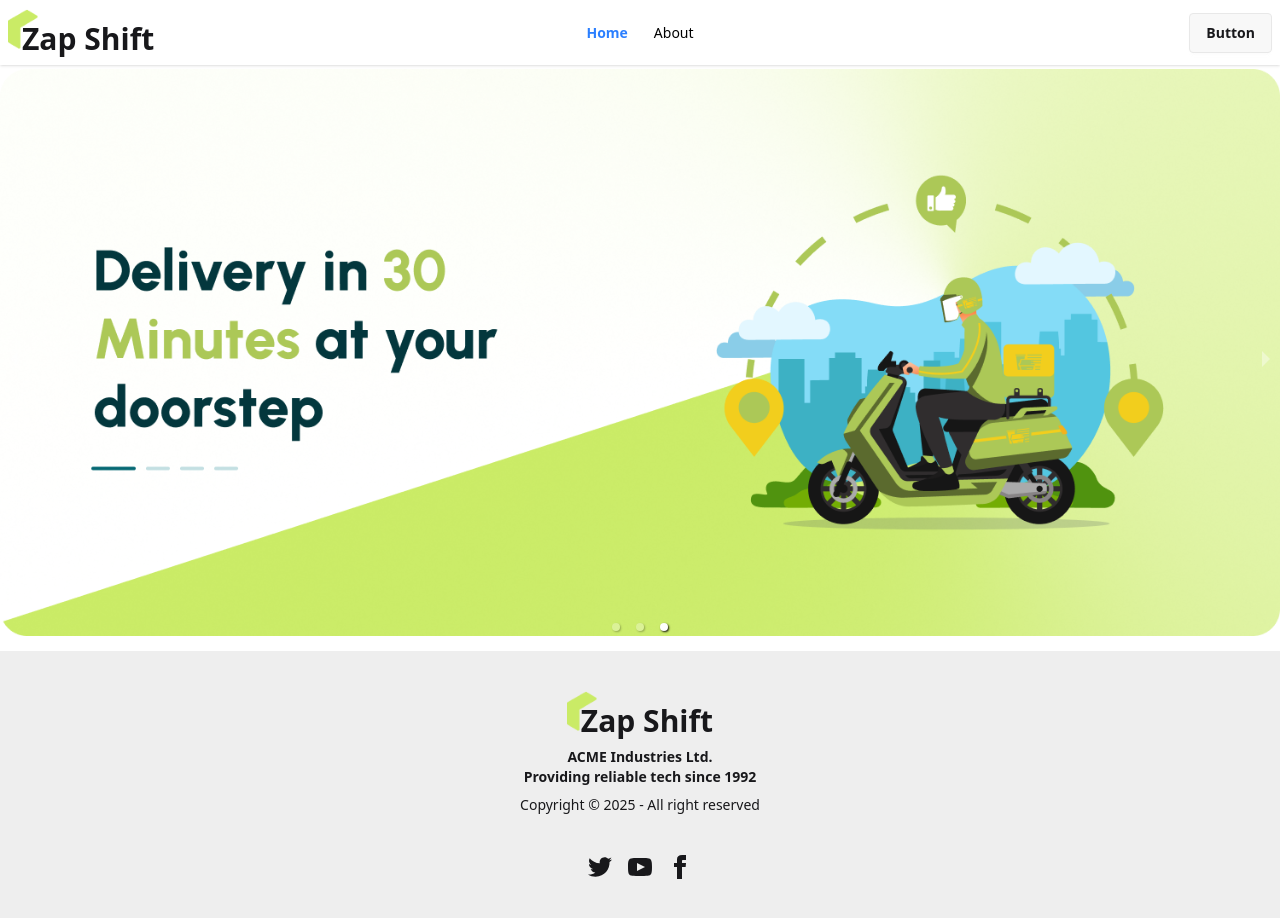
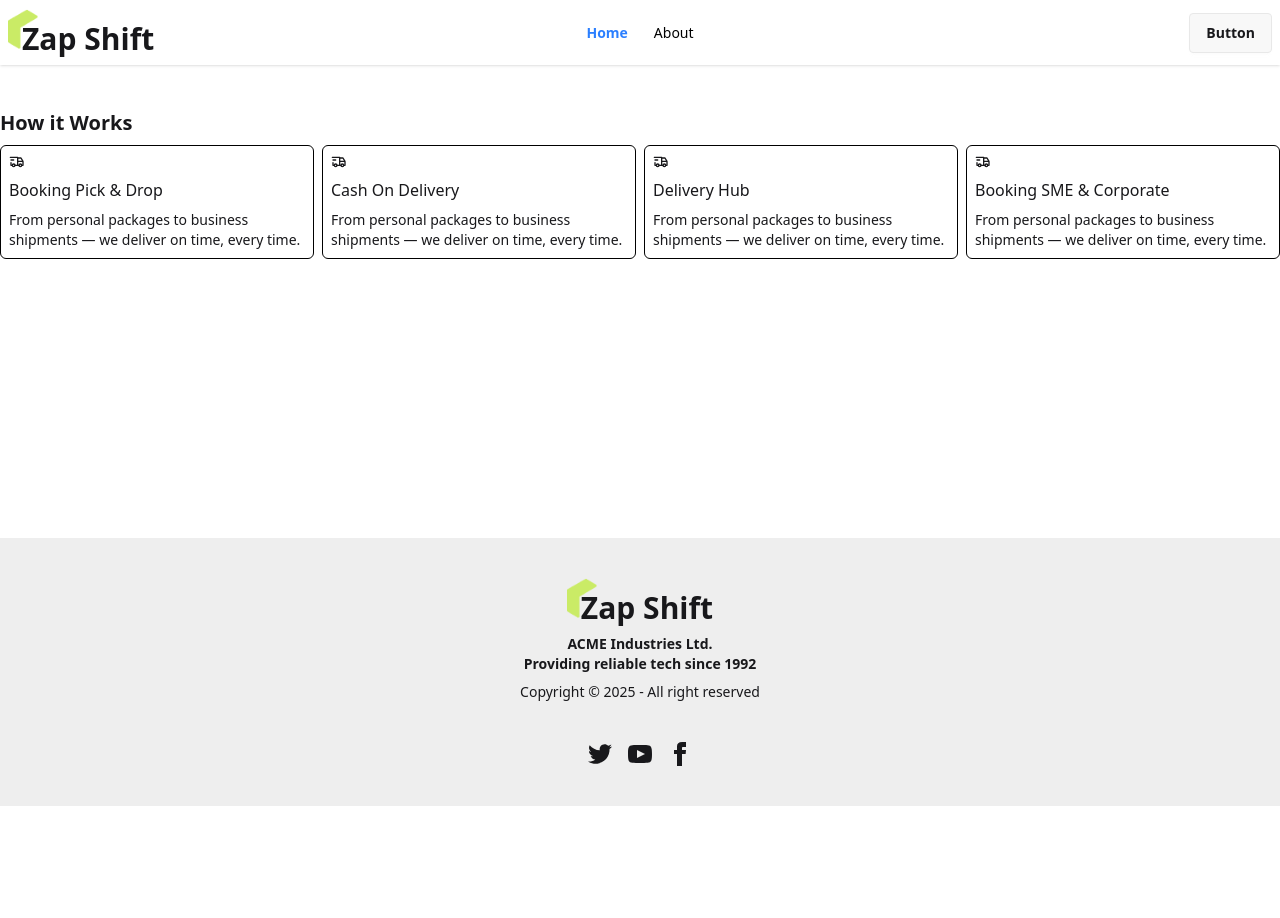
Before and after one commit to Shadmans-World/zap-shift-next, a Next.js app: page / in a window 1280 px wide. After the commit the page ends 806 px from the top, so only its background shows below. Built offline with nearby package versions, Linux system fonts and the light colour scheme.

Commit message:
How it works added

```diff
--- a/package.json
+++ b/package.json
@@ -11,6 +11,7 @@
     "next": "15.5.3",
     "react": "19.1.0",
     "react-dom": "19.1.0",
+    "react-icons": "^5.5.0",
     "react-responsive-carousel": "^3.2.23"
   },
   "devDependencies": {
--- a/src/app/page.tsx
+++ b/src/app/page.tsx
@@ -1,10 +1,12 @@
 import Banner from "@/components/Home/Banner/Banner";
+import HowItWorks from "@/components/Home/HowItWorks/HowItWorks";
 import Image from "next/image";
 
 export default function Home() {
   return (
     <div>
       <Banner/>
+      <HowItWorks/>
     </div>
   );
 }
--- a/src/components/Home/Banner/Banner.tsx
+++ b/src/components/Home/Banner/Banner.tsx
@@ -1,34 +1,20 @@
-"use client";
+'use client'
 import React from "react";
 import { Carousel } from "react-responsive-carousel";
 import "react-responsive-carousel/lib/styles/carousel.min.css";
+import Image from "next/image";
 import bannerImage1 from "@/assets/banner/banner1.png";
 import bannerImage2 from "@/assets/banner/banner2.png";
 import bannerImage3 from "@/assets/banner/banner3.png";
-import Image from "next/image";
 
 export default function Banner() {
   return (
-    <Carousel
-      autoPlay
-      infiniteLoop
-      showThumbs={false}
-      showStatus={false}
-      interval={2000}
-      autoFocus
-    >
-      <div>
-        <Image src={bannerImage1} alt="Banner 1" className="object-cover" />
-
-      </div>
-      <div>
-        <Image src={bannerImage2} alt="Banner 2" className="object-cover" />
-
-      </div>
-      <div>
-        <Image src={bannerImage3} alt="Banner 3" className="object-cover" />
-
-      </div>
+    <Carousel autoPlay infiniteLoop showStatus={false} interval={3000}>
+      {[bannerImage1, bannerImage2, bannerImage3].map((img, idx) => (
+        <div key={idx} className="relative w-full h-[400]">
+          <Image src={img} alt={`Banner ${idx + 1}`} fill className="object-cover" />
+        </div>
+      ))}
     </Carousel>
   );
 }
--- /dev/null
+++ b/src/components/Home/HowItWorks/HowItWorks.tsx
@@ -0,0 +1,41 @@
+import React from 'react'
+import { TbTruckDelivery } from "react-icons/tb";
+import Works from './Works';
+export default function HowItWorks() {
+
+    const workLists = [
+        {
+            icon: <TbTruckDelivery />,
+            title:"Booking Pick & Drop",
+            description:"From personal packages to business shipments — we deliver on time, every time."
+        },
+        {
+            icon: <TbTruckDelivery />,
+            title:"Cash On Delivery",
+            description:"From personal packages to business shipments — we deliver on time, every time."
+        },
+        {
+            icon: <TbTruckDelivery />,
+            title:"Delivery Hub",
+            description:"From personal packages to business shipments — we deliver on time, every time."
+        },
+        {
+            icon: <TbTruckDelivery />,
+            title:"Booking SME & Corporate",
+            description:"From personal packages to business shipments — we deliver on time, every time."
+        },
+    ]
+  return (
+    <div className='flex flex-col gap-2'>
+        <h3 className='text-xl font-semibold'>How it Works</h3>
+
+        <div className='grid grid-cols-1 sm:grid-cols-2 md:grid-cols-3 lg:grid-cols-4 gap-2'>
+            {
+                workLists.map((works,idx)=>(
+                    <Works key={idx} work={works} />
+                ))
+            }
+        </div>
+    </div>
+  )
+}
--- /dev/null
+++ b/src/components/Home/HowItWorks/Works.tsx
@@ -0,0 +1,25 @@
+import React from 'react'
+
+type workType = {
+    icon: React.ReactNode;
+    title:string;
+    description:string;
+}
+
+interface WorksProps {
+    work: workType;
+}
+
+export default function Works({work}:WorksProps) {
+    const {icon,title,description} = work;
+  return (
+    <div className='flex flex-col gap-2 p-2 border-1 border-black rounded-md'>
+        <div>{icon}</div>
+        <div className='flex flex-col gap-2'>
+            <h3 className='font-normal'>{title}</h3>
+            <p className='text-sm'>{description}</p>
+        </div>
+
+    </div>
+  )
+}
```
Also changed, not shown: 1 other file (tests, documents, lock files or other folders).
